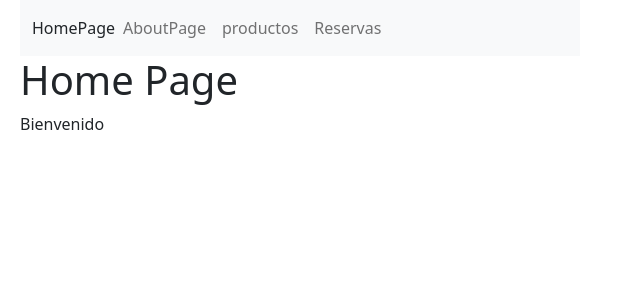
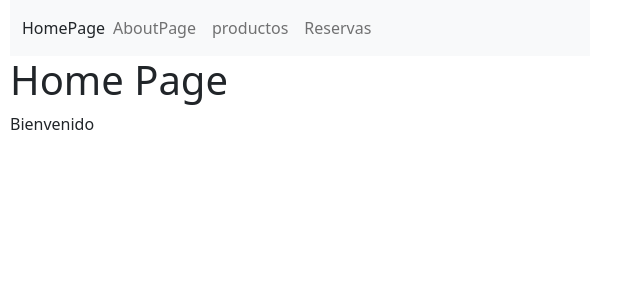
Before and after one commit to DinoSMZ/RestaurantApp, a React (Create React App) app: page / in a window 1280 px wide. Shown: the top 300 px of the page, without its empty margins (0-640 px from the left). Built offline with nearby package versions, Linux system fonts and the light colour scheme.

Commit message:
body padding

```diff
--- a/src/Style.css
+++ b/src/Style.css
@@ -1,6 +1,5 @@
 body {
     width: 600px;
-    margin: 0 auto;
-    ;
-    padding: 0 20px 20px 20px;
+    margin: 5px 15px 15px;
+    padding: 0 10px 10px 10px;
 }
```
